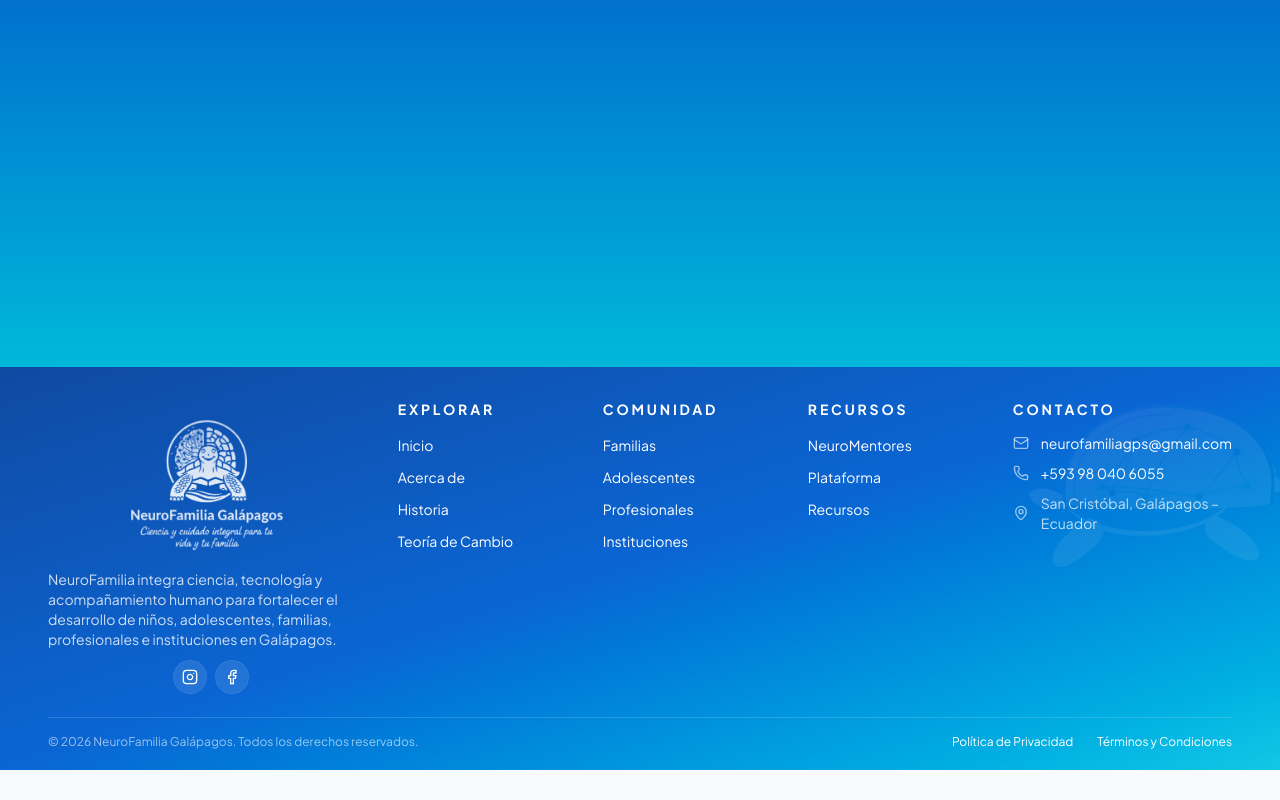
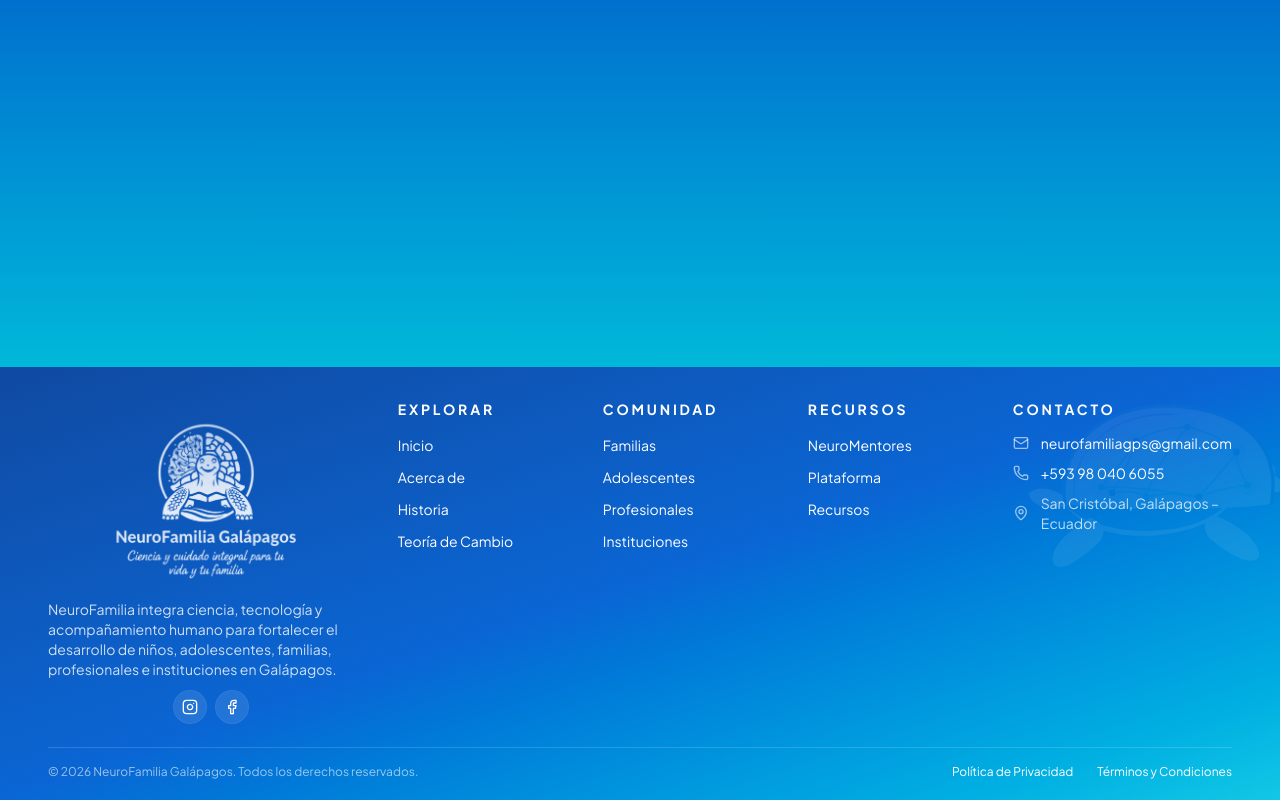
Before and after one commit to nelita0412-afk/NeuroFamilia-AI, a Next.js app in the folder apps/web/: page / in a window 1280 px wide. Shown: the part 6051-6851 px from the top of the page. Before the commit the page ends 6821 px from the top, so only its background shows below. Built offline with nearby package versions, Linux system fonts and the light colour scheme.

Commit message:
feat(web): Logo del footer a 190px

```diff
--- a/apps/web/src/components/landing/footer.tsx
+++ b/apps/web/src/components/landing/footer.tsx
@@ -63,9 +63,9 @@ export function LandingFooter() {
               <Image
                 src="/images/logo/logo-white.png"
                 alt="Logo NeuroFamilia Galápagos"
-                width={208}
-                height={160}
-                className="h-[160px] w-auto object-contain"
+                width={247}
+                height={190}
+                className="h-[190px] w-auto object-contain"
               />
             </Link>
             <p className="max-w-xs text-center text-sm leading-5 text-white/80 lg:text-left">
```
